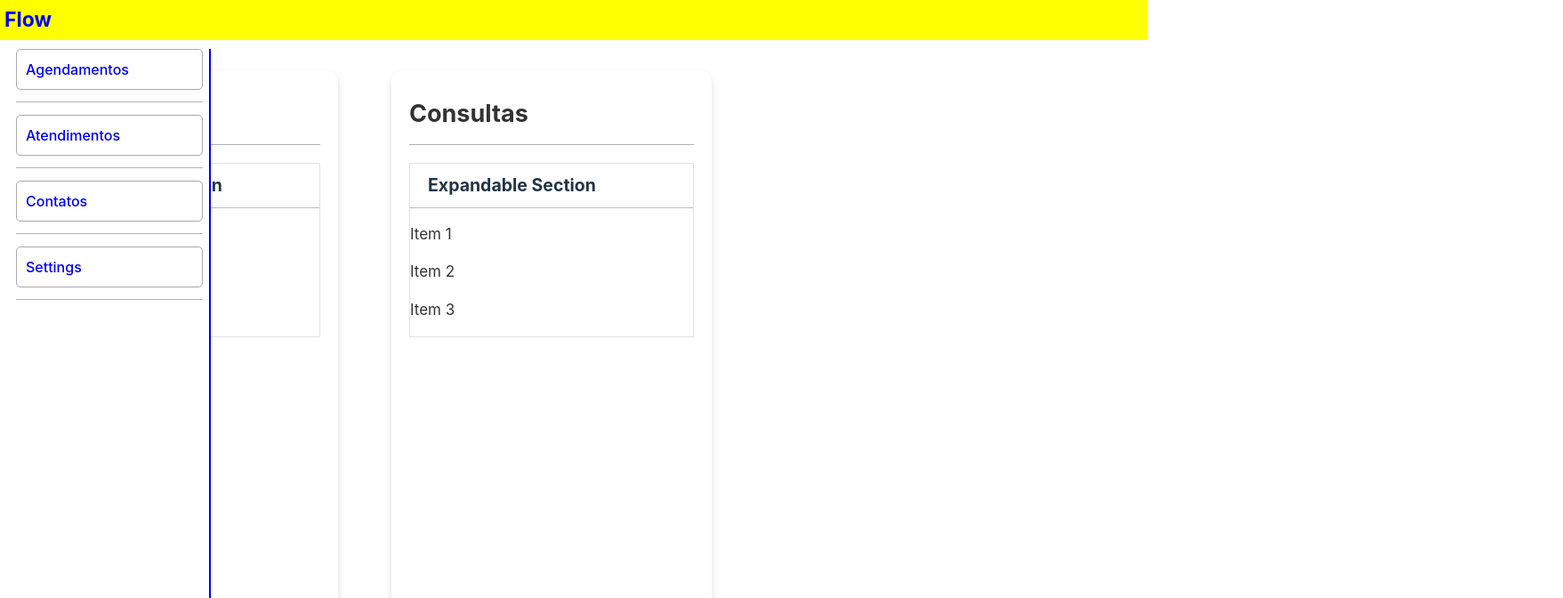
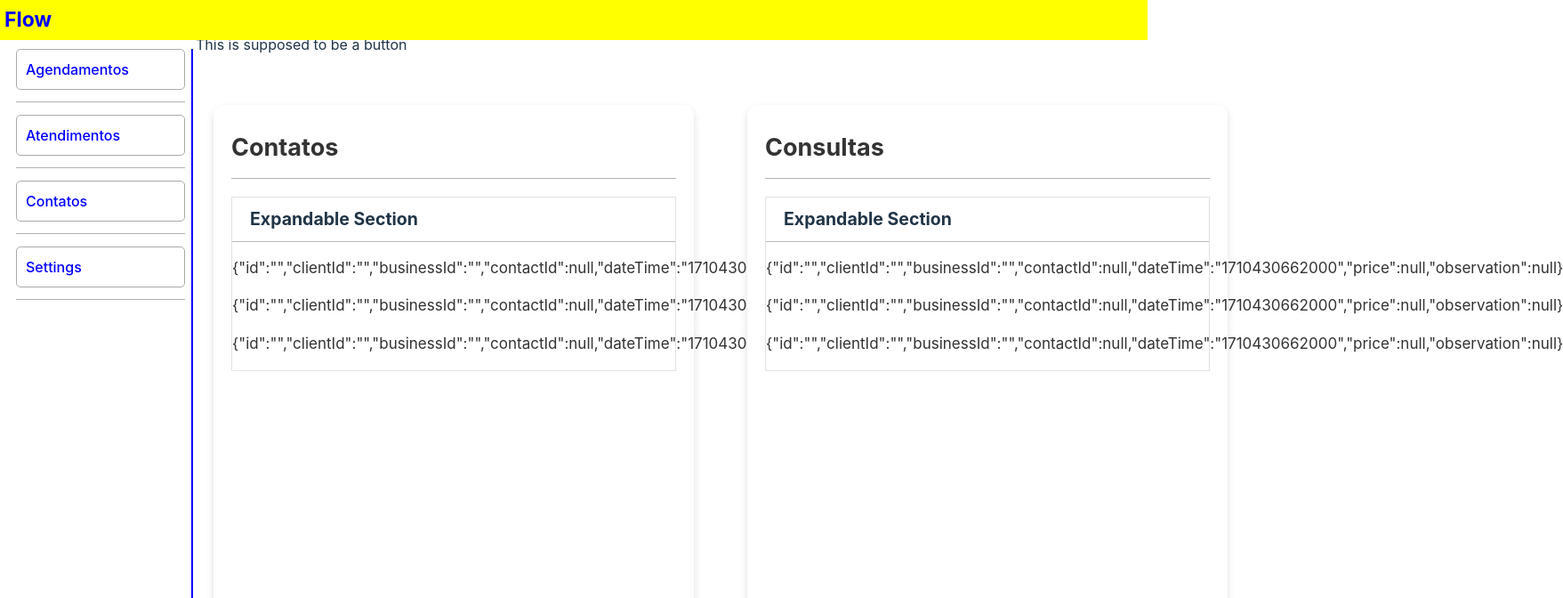
Before and after one commit to MatthewLacerda2/FixFlow, a React (Vite) app in the folder fixflow.client/: page /e in a window 1280 px wide. Shown: the top 672 px of the page at 89% size, 1757 px wide, since content can reach past the window. Built offline with nearby package versions, Linux system fonts and the light colour scheme.

Commit message:
fix sidebar overlaying

```diff
--- a/fixflow.client/src/Components/Card/Card.css
+++ b/fixflow.client/src/Components/Card/Card.css
@@ -26,6 +26,8 @@
     display: flex;
     flex-direction: column;
     padding: auto;
+    flex-grow: 1;
+    padding-left: 20px;
 }
 
 .item {
@@ -33,8 +35,8 @@
 }
 
 .cards-container {
+    gap: 20px;
     display: flex;
-    gap: 20px;
 }
 
 .expandables-container {
--- a/fixflow.client/src/Components/Expandable/Expandable.css
+++ b/fixflow.client/src/Components/Expandable/Expandable.css
@@ -8,7 +8,6 @@
     align-items: center;
     padding: 10px;
     font-size: 13px;
-    cursor: pointer;
 }
 
 .expandable-header h2 {
@@ -22,7 +21,7 @@
 
 .expandable-content {
     border-top: 1px solid #bbb;
-    margin-left: "10px"
+    margin-left: "10px";
 }
 
 .expandable-content p {
--- a/fixflow.client/src/Components/Expandable/Expandable.tsx
+++ b/fixflow.client/src/Components/Expandable/Expandable.tsx
@@ -6,14 +6,11 @@ interface ExpandableProps {
   content: string[];
 }
 
-const Expandable: React.FC<ExpandableProps> = ({
-  title: headline,
-  content,
-}) => {
+const Expandable: React.FC<ExpandableProps> = ({ title, content }) => {
   return (
     <div className="expandable-container">
       <div className="expandable-header">
-        <h2>{headline}</h2>
+        <h2>{title}</h2>
       </div>
       <div className="expandable-content">
         {content.map((item) => (
--- a/fixflow.client/src/Components/Sidebar/SidebarLink/SidebarLink.tsx
+++ b/fixflow.client/src/Components/Sidebar/SidebarLink/SidebarLink.tsx
@@ -1,5 +1,6 @@
 import React from "react";
 import { Link } from "react-router-dom";
+import "../../../Styles/SideBar.css";
 
 type SidebarLinkProps = {
   route: string;
--- a/fixflow.client/src/Pages/BusinessPage/BusinessPage.tsx
+++ b/fixflow.client/src/Pages/BusinessPage/BusinessPage.tsx
@@ -2,16 +2,44 @@ import React from "react";
 import Card from "../../Components/Card/Card";
 import BusinessSidebar from "../../Components/Sidebar/BusinessSidebar/BusinessSidebar";
 import Expandable from "../../Components/Expandable/Expandable";
+import { AptSchedule } from "../../FlowApi";
+import FlowButton from "../../Components/FlowButton/FlowButton";
+import "../../Styles/SideBar.css";
 
 const BusinessPage: React.FC = () => {
+  /// ATENCAO: ISTO É APENAS UM PLACEHOLDER
+  const defaultSchedule: AptSchedule = {
+    id: "",
+    clientId: "",
+    businessId: "",
+    client: undefined,
+    business: undefined,
+    contactId: null,
+    contact: undefined,
+    dateTime: Date.now().toString(),
+    price: null,
+    observation: null,
+  };
+  const schedules: AptSchedule[] = [
+    defaultSchedule,
+    defaultSchedule,
+    defaultSchedule,
+  ];
+
   const expandableProps = {
     title: "Expandable Section",
-    content: ["Item 1", "Item 2", "Item 3"],
+    content: schedules.map((schedule) => JSON.stringify(schedule)),
   };
+  // / ////////////////////////////////////
 
   return (
-    <div className="user-page">
+    <div
+      className="user-page"
+      style={{ flexGrow: "1", display: "flex", flexDirection: "column" }}>
       <BusinessSidebar />
+      <div style={{ marginBottom: "20px" }}>
+        <FlowButton></FlowButton>
+      </div>
       <div className="cards-container">
         <Card title="Contatos">
           <Expandable {...expandableProps}></Expandable>
--- a/fixflow.client/src/Styles/SideBar.css
+++ b/fixflow.client/src/Styles/SideBar.css
@@ -1,6 +1,7 @@
 .sidebar {
     height: 100%;
-    width: 210px;
+    width: 190px;
+    flex-shrink: 0;
     position: fixed;
     top: 55px;
     left: 0;
@@ -11,6 +12,7 @@
     flex-direction: column;
     justify-content: flex-start;
     border-right: 2px solid blue;
+    z-index: 9;
 }
 
 .bar-item {
@@ -43,4 +45,6 @@
 .user-page {
     display: flex;
     align-items: flex-start;
+    height: 100%;
+    margin-left: 220px;
 }
```
